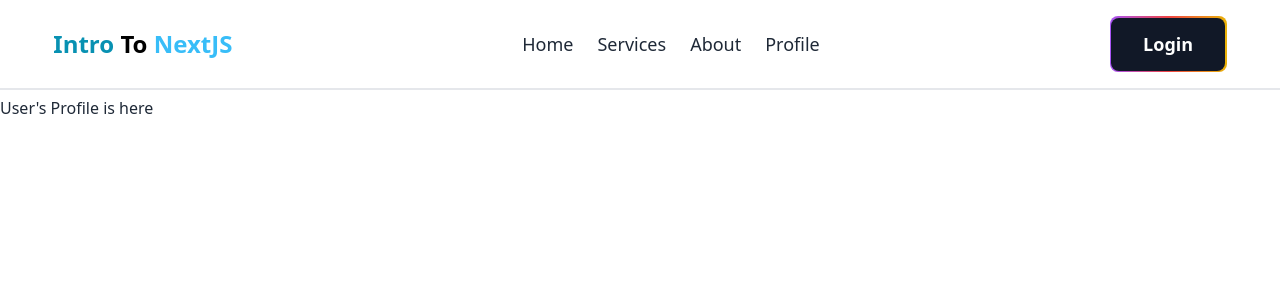
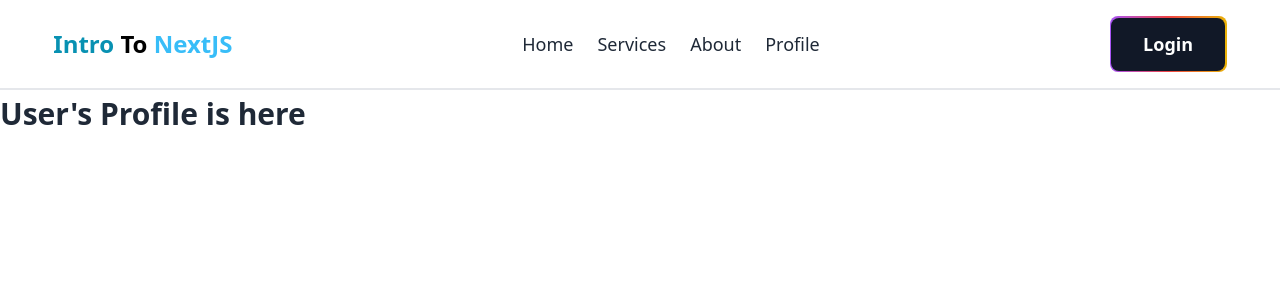
Before and after one commit to SK-Jabed/Intro-To-NextJS, a Next.js app: page /profile in a window 1280 px wide. Shown: the top 300 px of the page. Built offline with nearby package versions, Linux system fonts and the light colour scheme.

Commit message:
About Page's Design Functionality Done

```diff
--- a/src/app/about/mission/page.jsx
+++ b/src/app/about/mission/page.jsx
@@ -3,7 +3,7 @@ import React from 'react';
 const MissionPage = () => {
     return (
         <div>
-            Our mission is here
+            <h2 className='text-3xl font-semibold'>Our mission is here</h2>
         </div>
     );
 };
--- a/src/app/about/page.jsx
+++ b/src/app/about/page.jsx
@@ -5,6 +5,7 @@ const page = () => {
   return (
     <div>
       About Page is here
+      <div></div>
       <li>
         <Link
           href={"/about/mission"}
--- a/src/app/profile/page.jsx
+++ b/src/app/profile/page.jsx
@@ -3,7 +3,7 @@ import React from 'react';
 const ProfilePage = () => {
     return (
         <div>
-            User's Profile is here
+            <h2 className='font-semibold text-3xl'>User's Profile is here</h2>
         </div>
     );
 };
```
